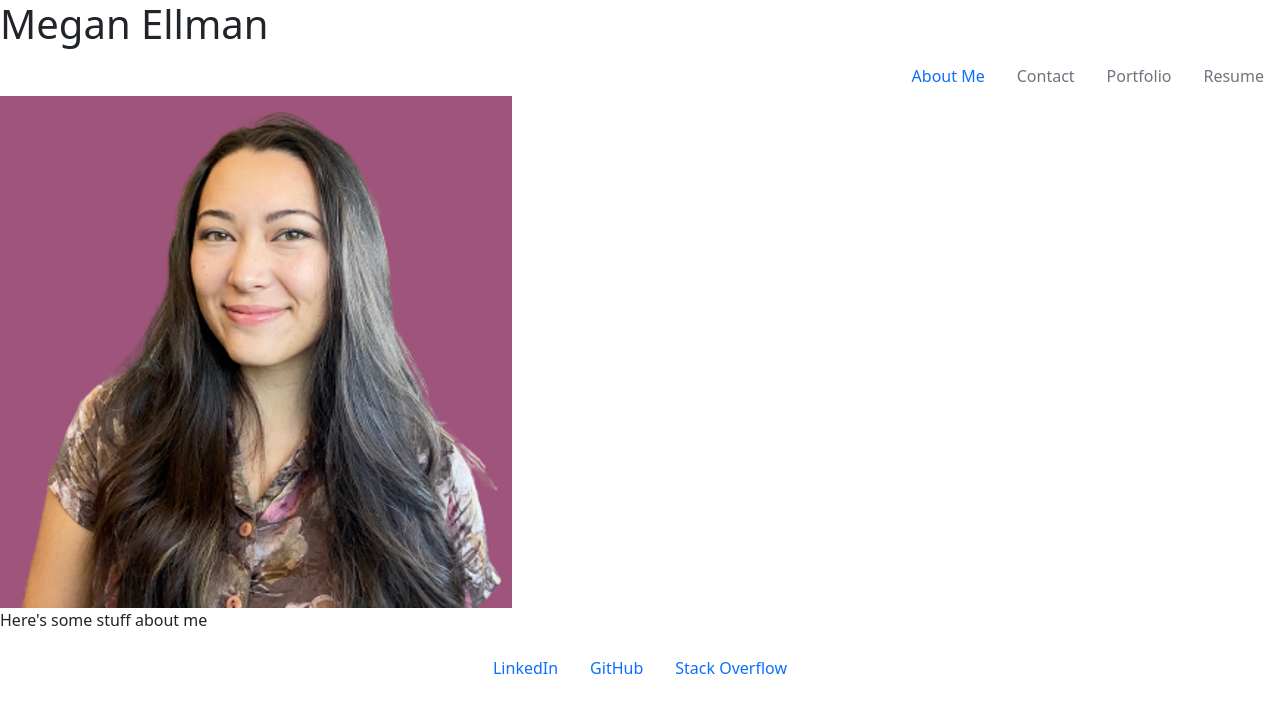
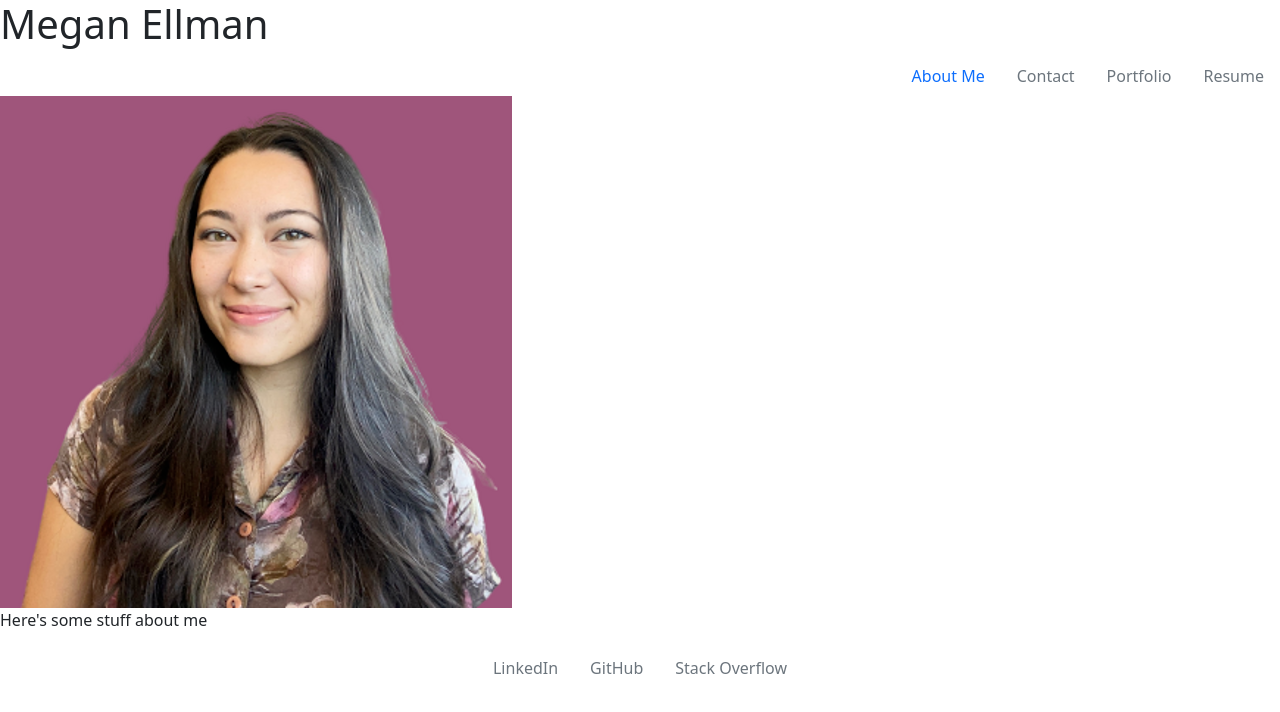
Before and after one commit to megellman/react-portfolio, a React (Create React App) app: page / in a window 1280 px wide. Shown: the top 712 px of the page. Built offline with nearby package versions, Linux system fonts and the light colour scheme.

Commit message:
added footer

```diff
--- a/src/components/Footer.js
+++ b/src/components/Footer.js
@@ -1,3 +1,4 @@
+/* eslint-disable react/jsx-no-target-blank */
 import React from 'react';
 
 function Footer() {
@@ -5,13 +6,13 @@ function Footer() {
         <div>
             <ul className="nav justify-content-center">
                 <li className="nav-item">
-                    <a className="nav-link" href="https://www.linkedin.com/in/megan-ellman/">LinkedIn</a>
+                    <a className="nav-link  text-secondary" target='_blank' href="https://www.linkedin.com/in/megan-ellman/" >LinkedIn</a>
                 </li>
                 <li className="nav-item">
-                    <a className="nav-link" href="https://github.com/megellman">GitHub</a>
+                    <a className="nav-link  text-secondary" target='_blank' href="https://github.com/megellman">GitHub</a>
                 </li>
                 <li className="nav-item">
-                    <a className="nav-link" href="https://stackexchange.com/users/27213381/megan-ellman">Stack Overflow</a>
+                    <a className="nav-link  text-secondary" target='_blank' href="https://stackexchange.com/users/27213381/megan-ellman">Stack Overflow</a>
                 </li>
             </ul>
         </div>
--- a/src/components/Navigation.js
+++ b/src/components/Navigation.js
@@ -4,16 +4,16 @@ function Navigation({ page, pageChange }) {
     return (
         <ul className="nav justify-content-end">
             <li className="nav-item">
-                <a className={page === 'AboutMe' ? 'nav-link': 'nav-link disabled'} href="#aboutMe" onClick={() => pageChange('AboutMe')}>About Me</a>
+                <a className={page === 'AboutMe' ? 'nav-link disabled text-primary': 'nav-link text-secondary'} href="#aboutMe" onClick={() => pageChange('AboutMe')}>About Me</a>
             </li>
             <li className="nav-item">
-                <a className={page === 'Contact' ? 'nav-link' : 'nav-link disabled'} href="#contact" onClick={() => pageChange('Contact')}>Contact</a>
+                <a className={page === 'Contact' ? 'nav-link disabled text-primary' : 'nav-link text-secondary'} href="#contact" onClick={() => pageChange('Contact')}>Contact</a>
             </li>
             <li className="nav-item">
-                <a className={page === 'Portfolio' ? 'nav-link' : 'nav-link disabled'} href="#portfolio" onClick={() => pageChange('Portfolio')}>Portfolio</a>
+                <a className={page === 'Portfolio' ? 'nav-link disabled text-primary' : 'nav-link text-secondary'} href="#portfolio" onClick={() => pageChange('Portfolio')}>Portfolio</a>
             </li>
             <li className="nav-item">
-                <a className={page === 'Resume' ? 'nav-link' : 'nav-link disabled'} href='#resume' onClick={() => pageChange('Resume')}>Resume</a>
+                <a className={page === 'Resume' ? 'nav-link disabled text-primary' : 'nav-link text-secondary'} href='#resume' onClick={() => pageChange('Resume')}>Resume</a>
             </li>
         </ul>
     )
```
